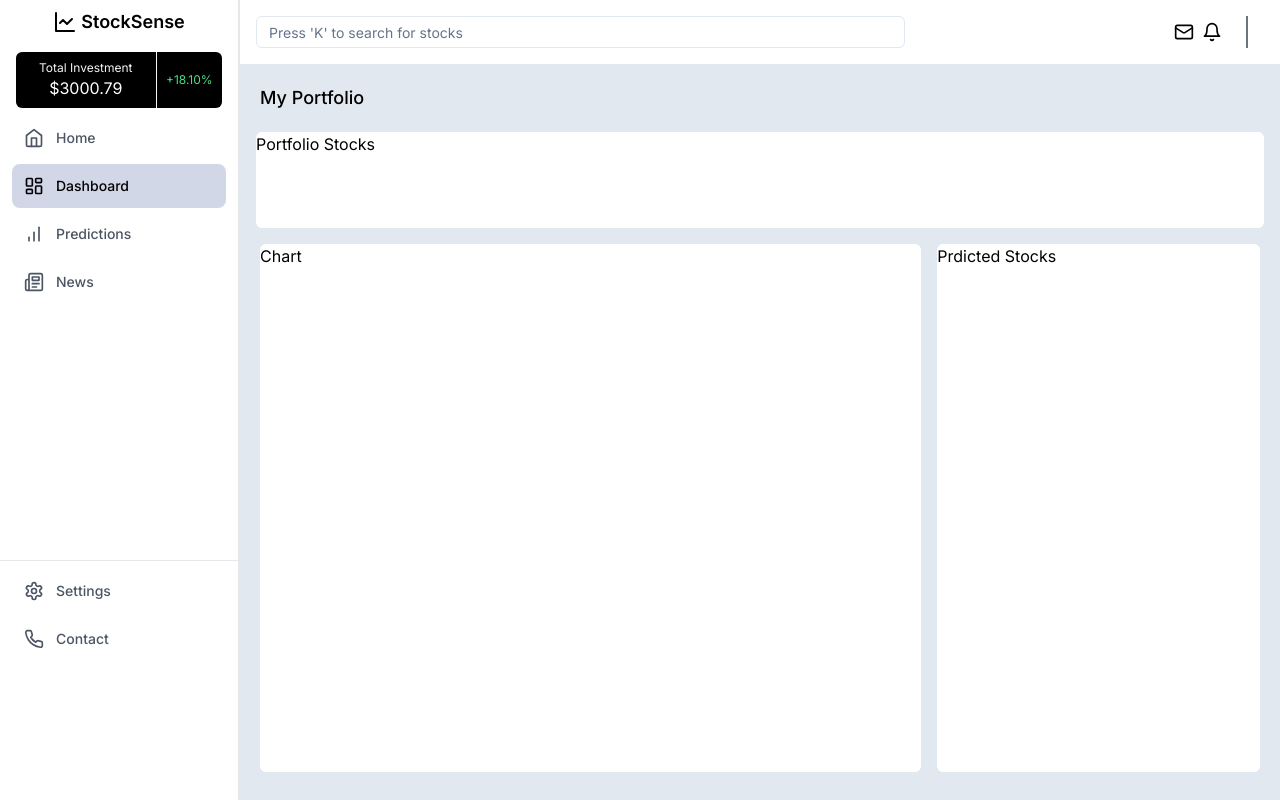
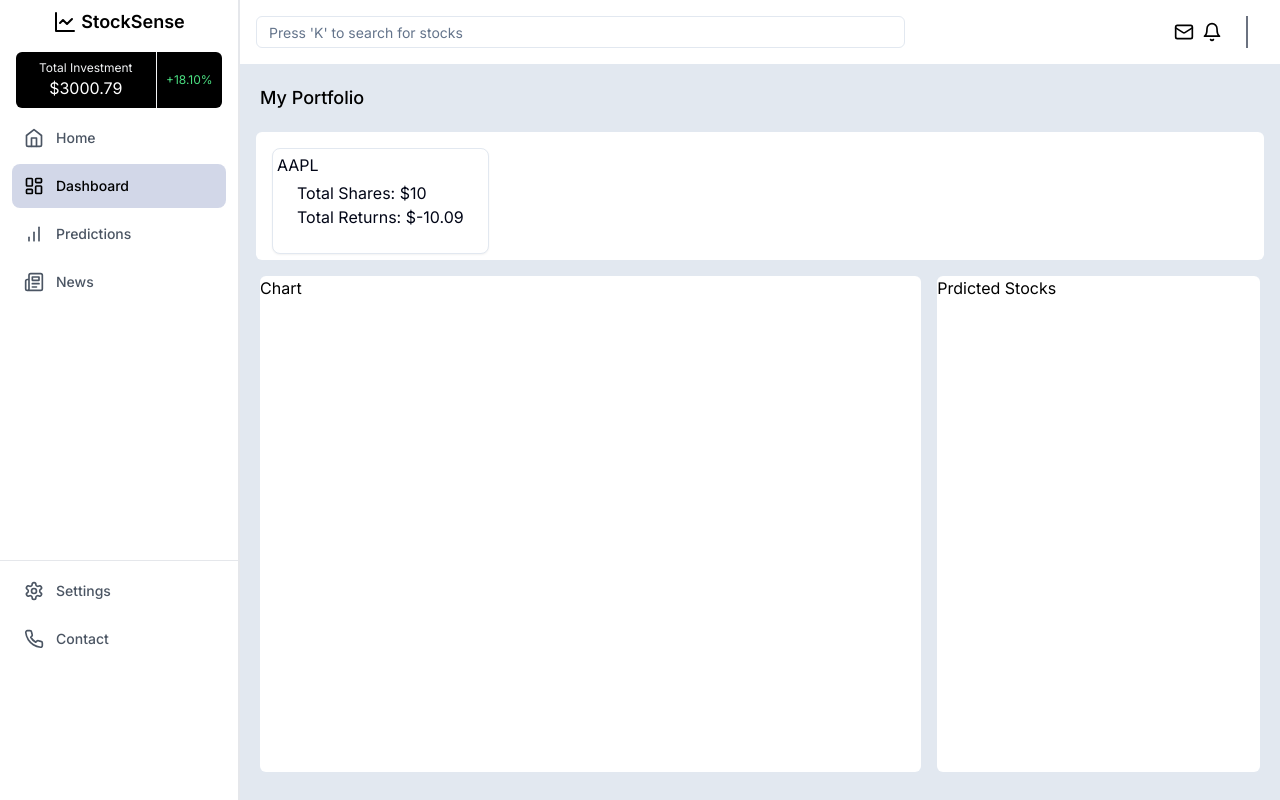
Before and after one commit to RushikeshShelar/StockSense, a Next.js app: page /dashboard in a window 1280 px wide. Built offline with nearby package versions, Linux system fonts and the light colour scheme; no server answers.

Commit message:
temp: Portfolio-Stocks

```diff
--- a/components/portfolio-stocks.tsx
+++ b/components/portfolio-stocks.tsx
@@ -1,7 +1,32 @@
+import { Card, CardContent, CardHeader } from "./ui/card";
+
+const stocks = [
+    {
+        symbol: "AAPL",
+        name: "Apple",
+        totalShares: 10,
+        totalReturns: -10.09,
+        img: "https://www.google.com/url?sa=i&url=https%3A%2F%2Fwww.macworld.com%2Farticle%2F356055%2Fapple-stock-split-2020.html&psig=AOvVaw",
+    },
+]
+
 const PortfolioStocks = () => {
+    const stock = stocks[0];
     return (
-        <div>
-            Portfolio Stocks
+        <div className="h-full w-full relative p-4">
+            <div className="w-max hover:shadow-md transform">
+                <Card className="">
+                    <CardHeader className="p-1">
+                        <h2>{stock.symbol}</h2>
+                    </CardHeader>
+                    <CardContent>
+                        <div>
+                            <div>Total Shares: <span>${stock.totalShares}</span></div>
+                            <div>Total Returns: <span>${stock.totalReturns}</span></div>
+                        </div>
+                    </CardContent>
+                </Card>
+            </div>
         </div>
      );
 }
```
